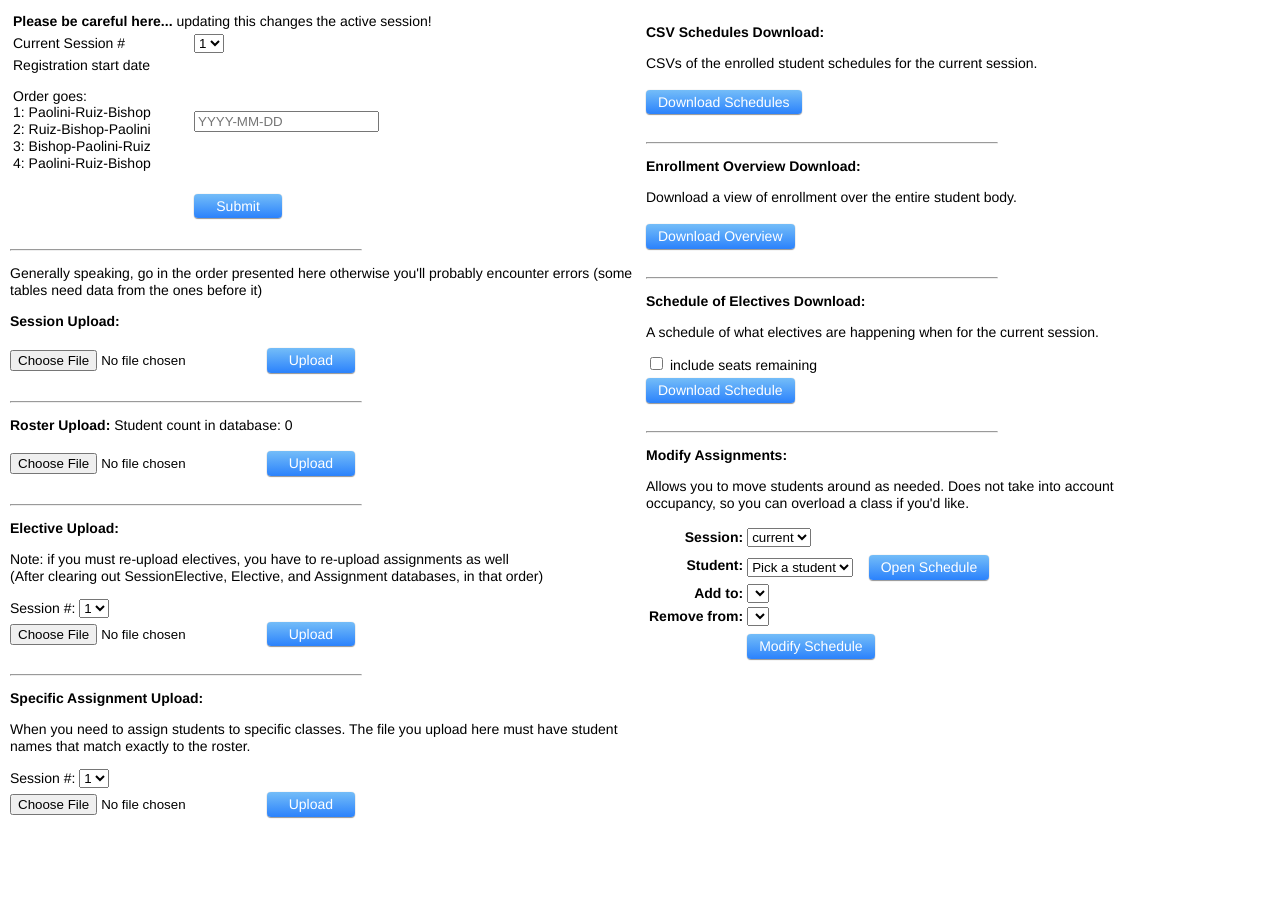
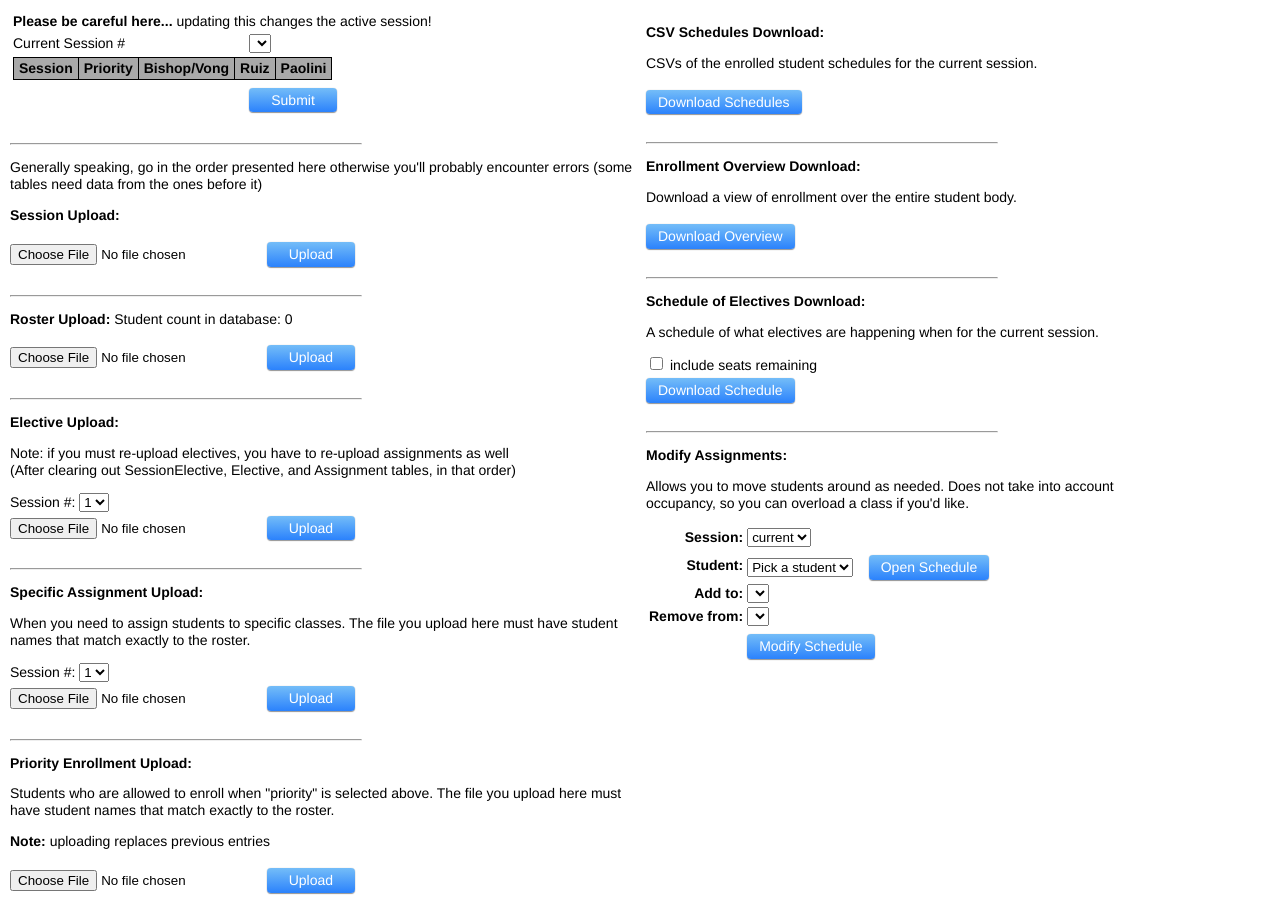
Before and after one commit to MyztikJenz/IndigoRegistrationApp, a Flask app: page /_admin_ in a window 1280 px wide. Before the commit the page ends 818 px from the top, so only its background shows below. Run offline with Flask 3, Linux system fonts and the light colour scheme; data that the repository does not hold is empty.

Commit message:
Priority enrollment working. Also fixed up Admin page to change current session details

```diff
--- a/application.py
+++ b/application.py
@@ -18,22 +18,14 @@ from database.configure import *
 
 ###
 ### What's left
-# x Elective Descriptions
-# x Admin functionality to get things started
-# x Output of schedules
-# x Knowing which kids have yet to fill something out.
-# x Cleaning up electives list
-# x Modify student option in admin page
-# x Need a schedule of which electives are held when (for pre-planning; just like college)
 # testing
 # Need a /x/demo account
-# Fix the 0 seats bug
-# "priority boarding" list
+# Fix the 0 seats bug (in HTML, backend is fixed)
+# x "priority boarding" list
+# generate input for AssignedClasses from session 1 two-part electives. Might be able to do this at session number update time.
 
 # Notes
 # In session 2, we can use the AssignedClasses infrastructure to pull "part 2" electives out and auto-assign them.
-# We need a better way to instantiate the database. It's only created at app launch time, which means racing deployment
-#   or restarting the server if we fail.
 
 @app.route("/")
 def hello_world():
@@ -61,6 +53,15 @@ def registrationPage(accessID=None):
     teacherColumn = getattr(Session, student.teacher)
     subq = select(teacherColumn).select_from(Session).where(Session.active == True)
     isAllowToRegister = db.session.scalar(subq)
+
+    if not isAllowToRegister and currentSession.Priority == 1:
+        # Maybe they are on the priority list
+        subq = select(func.count(PriorityEnrolling.id)).where(PriorityEnrolling.studentID == student.id)
+        ans = db.session.execute(subq).scalar_one_or_none()
+        if ans == 1:
+            app.logger.info(f"[{accessID}] granting access, on priority list")
+            isAllowToRegister = True
+
     if not isAllowToRegister:
         return render_template("notyet.html", teacher=student.teacher)
 
@@ -266,14 +267,29 @@ def registrationPage(accessID=None):
 @app.route("/_admin_", methods=['GET', 'POST'])
 def adminPage():
     if request.method == "POST":
-        # if request.form["formID"] == "startSession":
-        #     sessionNumber = request.form["sessionNumber"]
-        #     sessionStartDate = request.form["sessionStartDate"] + " 07:00:00"
+        if request.form["formID"] == "start_session":
+            sessionNumber = int(request.form["sessionNumber"])
+            currentSession = RegistrationTools.activeSession()
 
-        #     date_format = '%Y-%m-%d %H:%M:%S'
-        #     startDate = datetime.datetime.strptime(sessionStartDate, date_format)
+            if currentSession.number != sessionNumber:
+                currentSession = RegistrationTools.setActiveSession(sessionNumber)
 
-        if request.form["formID"] == "modify_elective_assignment":
+            columns = ["Bishop", "Ruiz", "Paolini", "Priority"]
+            for sessionNum in range(1,5):
+                active = request.form.getlist(f"session_{sessionNum}_active")
+                sessionRecord = db.session.execute(select(Session).where(Session.number == sessionNum)).scalar_one_or_none()
+                # Clear all the values
+                for column_name in columns:
+                    setattr(sessionRecord, column_name, 0)
+                # Set the new values
+                for column_name in active:
+                    setattr(sessionRecord, column_name, 1)
+                db.session.commit()
+
+            flash(f"Updated session info", "ok")
+            return redirect(request.url)
+
+        elif request.form["formID"] == "modify_elective_assignment":
             studentID = int(request.form["modify_assignment_student"])
             student = db.session.execute(select(Student).where(Student.id == studentID)).scalar_one_or_none()
             if not student:
@@ -297,7 +313,7 @@ def adminPage():
             flash(f"Updated classes for {student.name}", "ok")
             return redirect(request.url)
 
-        if request.form["formID"] == "elective_schedules":
+        elif request.form["formID"] == "elective_schedules":
             currentSession = RegistrationTools.activeSession()
 
             includeSeatCount = True if request.form["includeSeatsRemaining"] == "on" else False
@@ -344,7 +360,7 @@ def adminPage():
             return Response(fileBuffer.getvalue(), mimetype="text/csv", headers={"Content-Disposition":f"attachment;filename=Session #{currentSession.number} Schedule of Electives.csv"})
 
 
-        if request.form["formID"] == "enrollment_overview":
+        elif request.form["formID"] == "enrollment_overview":
             currentSession = RegistrationTools.activeSession()
 
             # I feel this is something that the database should be able to do with enough subqueries but I couldn't quite get it figured out.
@@ -389,7 +405,7 @@ def adminPage():
 
             return Response(fileBuffer.getvalue(), mimetype="text/csv", headers={"Content-Disposition":f"attachment;filename=Session #{currentSession.number} enrollment overview.csv"})
 
-        if request.form["formID"] == "csv_schedules":
+        elif request.form["formID"] == "csv_schedules":
             currentSession = RegistrationTools.activeSession()
             zipBuffer = io.BytesIO()
             zipOutput = zipfile.ZipFile(zipBuffer, "w")
@@ -422,7 +438,7 @@ def adminPage():
             zipOutput.close()
             return Response(zipBuffer.getvalue(), mimetype="application/zip", headers={"Content-Disposition":f"attachment;filename=Session #{currentSession.number} electives.zip"})
 
-        if request.form["formID"] == "session_upload":
+        elif request.form["formID"] == "session_upload":
             if 'sessions' not in request.files:
                 flash("No session found", 'error')
                 return redirect(request.url)
@@ -438,7 +454,7 @@ def adminPage():
             return redirect(request.url)
 
 
-        if request.form["formID"] == "roster_upload":
+        elif request.form["formID"] == "roster_upload":
             if 'roster' not in request.files:
                 flash("No roster found", 'error')
                 return redirect(request.url)
@@ -487,13 +503,32 @@ def adminPage():
             (code, result) = ConfigUtils.uploadSpecificAssignments(assignments, sessionNumber)
             flash(result, code)
             return redirect(request.url)
+
+        elif request.form["formID"] == "priority_assignment":
+            if 'priorities' not in request.files:
+                flash("No priorities file found", 'error')
+                return redirect(request.url)
+
+            priorities = request.files['priorities']
+            if priorities.filename == '':
+                flash("No selected file", 'error')
+                return redirect(request.url)
+
+            priorities = map(lambda x: str(x, 'utf-8'), priorities)
+            sessionNumber = request.form["sessionNumber"]
+            (code, result) = ConfigUtils.assignPriorityEnrollment(priorities, sessionNumber)
+            flash(result, code)
+            return redirect(request.url)
+
         else:
             flash("Unknown formID", 'error')
             return redirect(request.url)
     else:
         studentCount = db.session.query(func.count(Student.id)).scalar()
         students = db.session.scalars(select(Student).order_by(Student.name)).fetchall()
-        return render_template('admin.html', studentCount=studentCount, students=students)
+        sessions = db.session.scalars(select(Session)).fetchall()
+
+        return render_template('admin.html', studentCount=studentCount, students=students, sessions=sessions)
 
 @app.route("/class/<classFile>", methods=['GET'])
 def returnClassFile(classFile=None):
@@ -604,7 +639,14 @@ def showSchedule(student, session=None, electives=None):
 
 #     return render_template('test.html', varName=varName, nameCount=rowCount, dbError=dbError)
 
-# with app.app_context():
+with app.app_context():
+    sessionRecord = db.session.execute(select(Session).where(Session.number == 2)).scalar_one_or_none()
+    # sessionRecord.Ruiz = 1
+    # sessionRecord.Priority = 1
+    # x = getattr(Session, "Ruiz")
+    # pdb.set_trace()
+    # setattr(sessionRecord, x.name, 0)
+    # db.session.commit()
 #     currentSession = RegistrationTools.activeSession()
 
 #     allR1 = [["Rotation 1"]]
--- a/templates/admin.html
+++ b/templates/admin.html
@@ -61,6 +61,30 @@
                 position: relative;
             }
         }
+
+        .sessions_table {
+            border-collapse: collapse;
+        }
+
+        .sessions_table thead {
+            background-color: darkgray;
+            font-weight: bold;
+            text-align: center;
+        }
+        .sessions_table td {
+            padding: 2px 5px 2px 5px;
+            /* max-width: 120px; */
+            border:1px solid black;
+            overflow: hidden;
+            text-align: center;
+        }
+        .sessions_table td.active {
+            background-color: lightgreen;
+        }
+        .sessions_table td.not_active {
+            background-color: lightcoral;
+        }
+
 
     </style>
 
@@ -163,7 +187,7 @@
 <div class="container">
     <div class="left_side">
         <form method=post enctype=multipart/form-data action="/_admin_">
-        <input type="hidden" name="formID" value="startSession">
+        <input type="hidden" name="formID" value="start_session">
         <table>
             <thead>
                 <td colspan="2"><strong>Please be careful here...</strong> updating this changes the active session!</td>
@@ -173,25 +197,34 @@
                     <td>Current Session #</td>
                     <td>
                         <select id="sessionNumber" name="sessionNumber">
-                            <option name="1">1</option>
-                            <option name="2">2</option>
-                            <option name="3">3</option>
-                            <option name="4">4</option>
+                            {% for session in sessions %}
+                                <option name="{{ session.number }}" {{ "selected" if session.active }}>{{ session.number }}</option>
+                            {% endfor %}
                         </select>
                     </td>
                 </tr>
                 <tr>
-                    <td style="vertical-align: top;"><label for="sessionStartDate">Registration start date</label>
-                        <p>
-                            Order goes:<br>
-                            1: Paolini-Ruiz-Bishop<br>
-                            2: Ruiz-Bishop-Paolini<br>
-                            3: Bishop-Paolini-Ruiz<br>
-                            4: Paolini-Ruiz-Bishop<br>
-                        </p>
-                    </td>
-                    <td>
-                        <input type="text" name="sessionStartDate" id="sessionStartDate" placeholder="YYYY-MM-DD" pattern="\d{4}-\d{2}-\d{2}">
+                    <td style="vertical-align: top;" colspan="2">
+                        <table class="sessions_table">
+                            <thead>
+                                <td>Session</td>
+                                <td>Priority</td>
+                                <td>Bishop/Vong</td>
+                                <td>Ruiz</td>
+                                <td>Paolini</td>
+                            </thead>
+                            <tbody>
+                                {% for session in sessions %}
+                                    <tr>
+                                        <td class="{{ 'active' if session.active else 'not_active' }}">{{ session.number }}</td>
+                                        <td><input type="checkbox" name="session_{{ session.number }}_active" value="Priority" {{ "checked" if session.Priority}}></td>
+                                        <td><input type="checkbox" name="session_{{ session.number }}_active" value="Bishop" {{ "checked" if session.Bishop}}></td>
+                                        <td><input type="checkbox" name="session_{{ session.number }}_active" value="Ruiz" {{ "checked" if session.Ruiz}}></td>
+                                        <td><input type="checkbox" name="session_{{ session.number }}_active" value="Paolini" {{ "checked" if session.Paolini}}></td>
+                                    </tr>
+                                {% endfor %}
+                            </tbody>
+                        </table>
                     </td>
                 </tr>
                 <tr>
@@ -228,7 +261,7 @@
         <p>
             <strong>Elective Upload:</strong><p>
                 Note: if you must re-upload electives, you have to re-upload assignments as well<br>
-                (After clearing out SessionElective, Elective, and Assignment databases, in that order)
+                (After clearing out SessionElective, Elective, and Assignment tables, in that order)
             <form method=post enctype=multipart/form-data action="/_admin_">
                 <input type="hidden" name="formID" value="elective_upload">
                 Session #: <select name="sessionNumber">
@@ -256,6 +289,18 @@
                 </select>
                 <br>
                 <input type=file name="assignments">
+                <button class="submitButton" type="submit">Upload</button>
+            </form>
+        </p>
+        <hr style="max-width:350px;margin-left:0px;">
+        <p>
+            <strong>Priority Enrollment Upload:</strong><p>
+                Students who are allowed to enroll when "priority" is selected above. The file you upload here must have student names that match exactly to the roster.
+                <p>
+                <strong>Note:</strong> uploading replaces previous entries
+            <form method=post enctype=multipart/form-data action="/_admin_">
+                <input type="hidden" name="formID" value="priority_assignment">
+                <input type=file name="priorities">
                 <button class="submitButton" type="submit">Upload</button>
             </form>
         </p>
```
Also changed, not shown: database/configure.py (+54 -0 lines).
